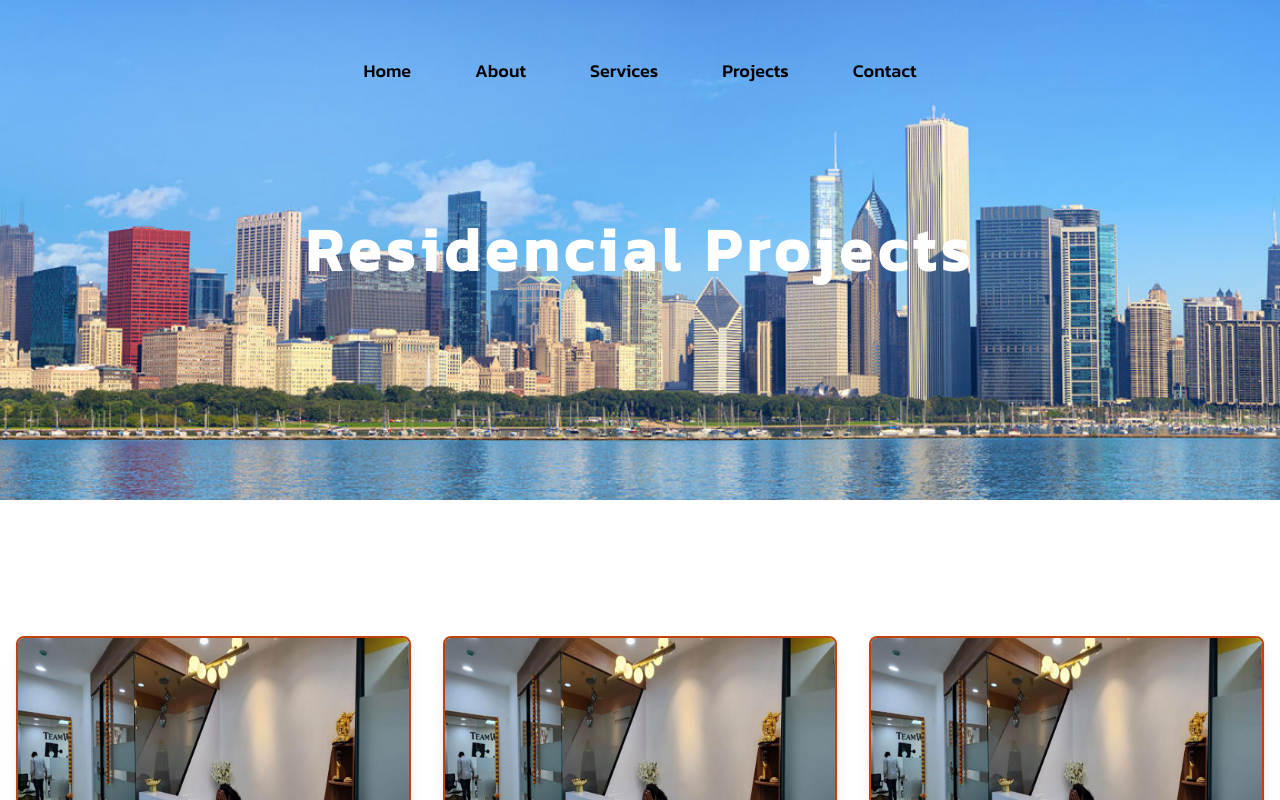
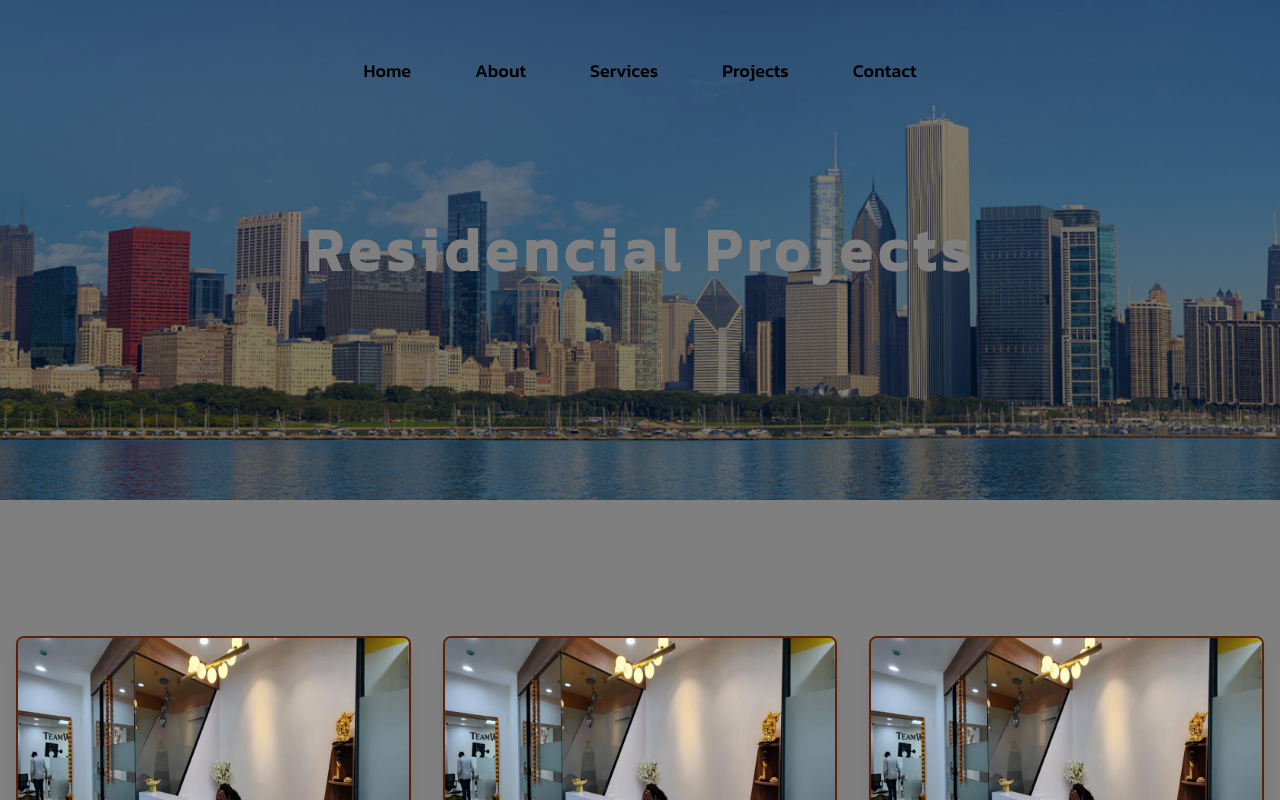
Before and after one commit to AkshayKalamkarr/supremeinfrastructure, a Next.js app: page /project/residencialprojects in a window 1280 px wide. Shown: the top 800 px of the page. Built offline with nearby package versions, Linux system fonts and the light colour scheme.

Commit message:
new code

```diff
--- a/app/project/residencialprojects/page.jsx
+++ b/app/project/residencialprojects/page.jsx
@@ -48,6 +48,7 @@ const ResidencialProject = () => {
   return (
     <div>
       <div className="bg-[url('/images/projects/residencialBackgroundWallpaper.jpg')] bg-center bg-cover h-[200px] sm:h-[300px] md:h-[400px] lg:h-[500px] flex items-center justify-center">
+      <div className="absolute inset-0 bg-black opacity-50"></div>
         <motion.h1
           initial='offscreen'
           whileInView={"onscreen"}
```
